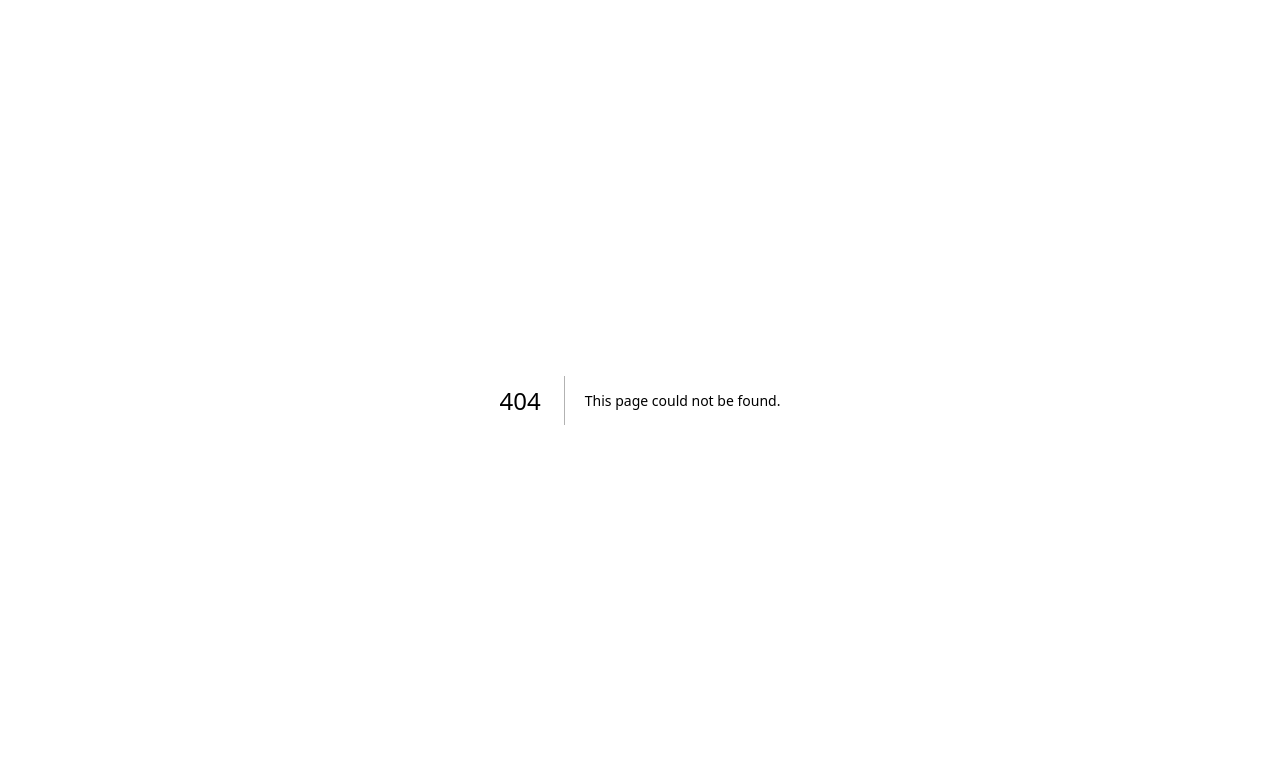
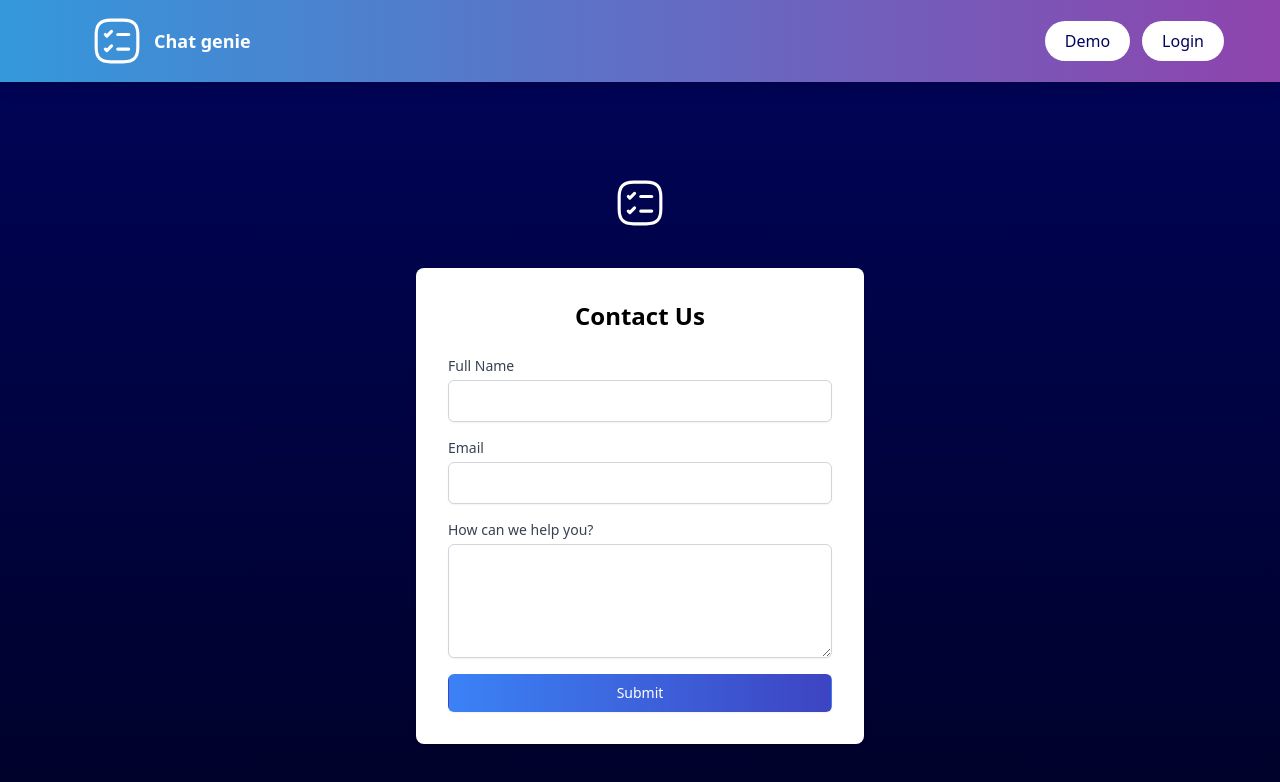
Before and after one commit to sapoepsilon/jarvis-react, a Next.js app: page /contact in a window 1280 px wide. Before the commit this address had no page. Shown: the top 782 px of the page. Built offline with nearby package versions, Linux system fonts and the light colour scheme.

Commit message:
[ADJ-48] contact us page is ready

```diff
--- /dev/null
+++ b/components/DemoPage/ModalWindow.tsx
@@ -0,0 +1,42 @@
+const ModalWindow = ({ isVisible, onClose }) => {
+    if (!isVisible) return null;
+
+    return (
+        <div className="modal-backdrop">
+            <div className="modal-content">
+                <h2 className="text-2xl font-bold text-center">Thank you!</h2>
+                <p className="text-center mt-4">Our support team will review your request and respond to you within 1 business day.</p>
+                <button
+                    onClick={onClose}
+                    className="mt-6 w-full py-2 px-4 border border-transparent rounded-md shadow-sm text-sm font-medium text-white bg-gradient-to-r from-blue-500 to-accent-purple hover:from-blue-700 hover:to-accent-purple">
+                    Close
+                </button>
+            </div>
+
+            <style jsx>{`
+                .modal-backdrop {
+                    position: fixed;
+                    top: 0;
+                    left: 0;
+                    width: 100%;
+                    height: 100%;
+                    background-color: rgba(0, 0, 0, 0.5);
+                    display: flex;
+                    justify-content: center;
+                    align-items: center;
+                    z-index: 10;
+                }
+                .modal-content {
+                    background: white;
+                    padding: 20px;
+                    border-radius: 5px;
+                    box-shadow: 0 4px 6px -1px rgba(0, 0, 0, 0.1), 0 2px 4px -1px rgba(0, 0, 0, 0.06);
+                    width: 100%;
+                    max-width: 400px; // Adjust as needed
+                }
+            `}</style>
+        </div>
+    );
+};
+
+export default ModalWindow;
--- a/package.json
+++ b/package.json
@@ -35,6 +35,7 @@
     "fs": "^0.0.1-security",
     "net": "^1.0.2",
     "next": "13.3.0",
+    "nodemailer": "^6.9.7",
     "openai": "^4.20.0",
     "postcss": "8.4.21",
     "react": "18.2.0",
--- /dev/null
+++ b/pages/api/send-email.ts
@@ -0,0 +1,35 @@
+import nodemailer from 'nodemailer';
+export default async function handler(req, res) {
+    if (req.method === 'POST') {
+        // Destructure the data from the request body
+        const { fullName, email, message } = req.body;
+        // Create a transporter for nodemailer
+        let transporter = nodemailer.createTransport({
+            host: 'smtp.gmail.com',
+            port: 587,
+            secure: false, // true for 465, false for other ports
+            auth: {
+                user: process.env.EMAIL, // Your email
+                pass: process.env.PASSWORD, // Your password or App Password if 2FA is enabled
+            },
+        });
+        // Set up email options
+        let mailOptions = {
+            from: 'chatgenieaiassistant@gmail.com',
+            to: 'chatgenieaiassistant@gmail.com',
+            subject: `New message from ${fullName}`,
+            text: `You have received a new message from ${fullName} (${email}):\n\n${message}`,
+        };
+        // Send the email
+        try {
+            await transporter.sendMail(mailOptions);
+            res.status(200).json({ success: true, message: 'Email sent successfully' });
+        } catch (error) {
+            console.log(error); // Log the error to see more details
+            res.status(500).json({ success: false, message: error });
+        }
+    } else {
+        // Handle any non-POST requests
+        res.status(405).json({ success: false, message: 'Method not allowed' });
+    }
+}
--- /dev/null
+++ b/pages/contact.tsx
@@ -0,0 +1,129 @@
+// pages/contact.js
+import React, {useState} from 'react';
+import Navbar from "@/components/navbar/NavBar"; // Assuming you have a Navbar component
+import Image from "next/image";
+import Logo from "../public/logo-svg.svg"; // Update the path as necessary
+import ModalWindow from "@/components/DemoPage/ModalWindow";
+
+const ContactPage = () => {
+    const [fullName, setFullName] = useState('');
+    const [email, setEmail] = useState('');
+    const [message, setMessage] = useState('');
+    const [errors, setErrors] = useState({fullName: '', email: ''});
+    const [isModalVisible, setIsModalVisible] = useState(false);
+
+    // rest of your code...
+
+    const handleSubmit = async (event) => {
+        event.preventDefault();
+        let newErrors = { fullName: '', email: '' };
+        let isValid = true;
+
+        // Validate full name
+        if (!fullName) {
+            newErrors.fullName = 'Full name is required';
+            isValid = false;
+        }
+
+        // Validate email format
+        const emailRegex = /^[^\s@]+@[^\s@]+\.[^\s@]+$/;
+        if (!emailRegex.test(email)) {
+            newErrors.email = 'Invalid email format';
+            isValid = false;
+        }
+
+        if (isValid) {
+            try {
+                // Call the API to send the email
+                const response = await fetch('/api/send-email', {
+                    method: 'POST',
+                    headers: {
+                        'Content-Type': 'application/json',
+                    },
+                    body: JSON.stringify({ fullName, email, message }),
+                });
+                const data = await response.json();
+                if (data.success) {
+                    console.log('Email sent successfully');
+                    setIsModalVisible(true);
+                    // Reset form fields
+                    setFullName('');
+                    setEmail('');
+                    setMessage('');
+                } else {
+                    console.log('Email sending failed');
+                    // Handle failure
+                }
+            } catch (error) {
+                console.error('Failed to send email', error);
+                // Handle error
+            }
+        } else {
+            setErrors(newErrors);
+        }
+    };
+
+    return (
+            <div
+                className="min-h-screen bg-gradient-to-b from-linear-gradient-start to-linear-gradient-end flex flex-col">
+                <Navbar/>
+                <ModalWindow isVisible={isModalVisible} onClose={() => setIsModalVisible(false)} />
+                <div className="flex flex-grow flex-col items-center justify-center pt-16 pb-6">
+                    <Image src={Logo} alt="Logo" width={50} height={50}/>
+                    <div className="mt-10 w-full max-w-md p-8 space-y-6 bg-white rounded-lg shadow-md">
+                        <h2 className="text-2xl font-bold text-center">Contact Us</h2>
+                        <form onSubmit={handleSubmit} className="space-y-4">
+
+                            {/* Full Name field */}
+                            <div>
+                                <label htmlFor="fullName" className="block text-sm font-medium text-gray-700">Full
+                                    Name</label>
+                                <input
+                                    type="text"
+                                    id="fullName"
+                                    name="fullName"
+                                    value={fullName}
+                                    onChange={(e) => setFullName(e.target.value)}
+                                    required
+                                    className={`mt-1 p-2 block w-full border ${errors.fullName ? 'border-red-500' : 'border-gray-300'} rounded-md shadow-sm focus:outline-none focus:ring-indigo-500 focus:border-indigo-500`}/>
+                                {errors.fullName && <p className="text-red-500 text-xs mt-1">{errors.fullName}</p>}
+                            </div>
+
+                            {/* Email field */}
+                            <div>
+                                <label htmlFor="email" className="block text-sm font-medium text-gray-700">Email</label>
+                                <input
+                                    type="email"
+                                    id="email"
+                                    name="email"
+                                    value={email}
+                                    onChange={(e) => setEmail(e.target.value)}
+                                    required
+                                    className={`mt-1 p-2 block w-full border ${errors.email ? 'border-red-500' : 'border-gray-300'} rounded-md shadow-sm focus:outline-none focus:ring-indigo-500 focus:border-indigo-500`}/>
+                                {errors.email && <p className="text-red-500 text-xs mt-1">{errors.email}</p>}
+                            </div>
+                            {/* Message field */}
+                            <div>
+                                <label htmlFor="message" className="block text-sm font-medium text-gray-700">How can we
+                                    help you?</label>
+                                <textarea
+                                    id="message"
+                                    name="message"
+                                    rows="4"
+                                    value={message}
+                                    onChange={(e) => setMessage(e.target.value)}
+                                    required
+                                    className="mt-1 p-2 block w-full border border-gray-300 rounded-md shadow-sm focus:outline-none focus:ring-indigo-500 focus:border-indigo-500"
+                                ></textarea>
+                            </div>
+                            <button type="submit"
+                                    className="w-full py-2 px-4 border border-transparent rounded-md shadow-sm text-sm font-medium text-white bg-gradient-to-r from-blue-500 to-accent-purple hover:from-blue-700 hover:to-accent-purple">Submit
+                            </button>
+                        </form>
+                    </div>
+                </div>
+            </div>
+);
+};
+
+export default ContactPage;
```
Also changed, not shown: pages/landing-page.tsx (renamed from pages/LandingPage.tsx), 1 other file (tests, documents, lock files or other folders).
